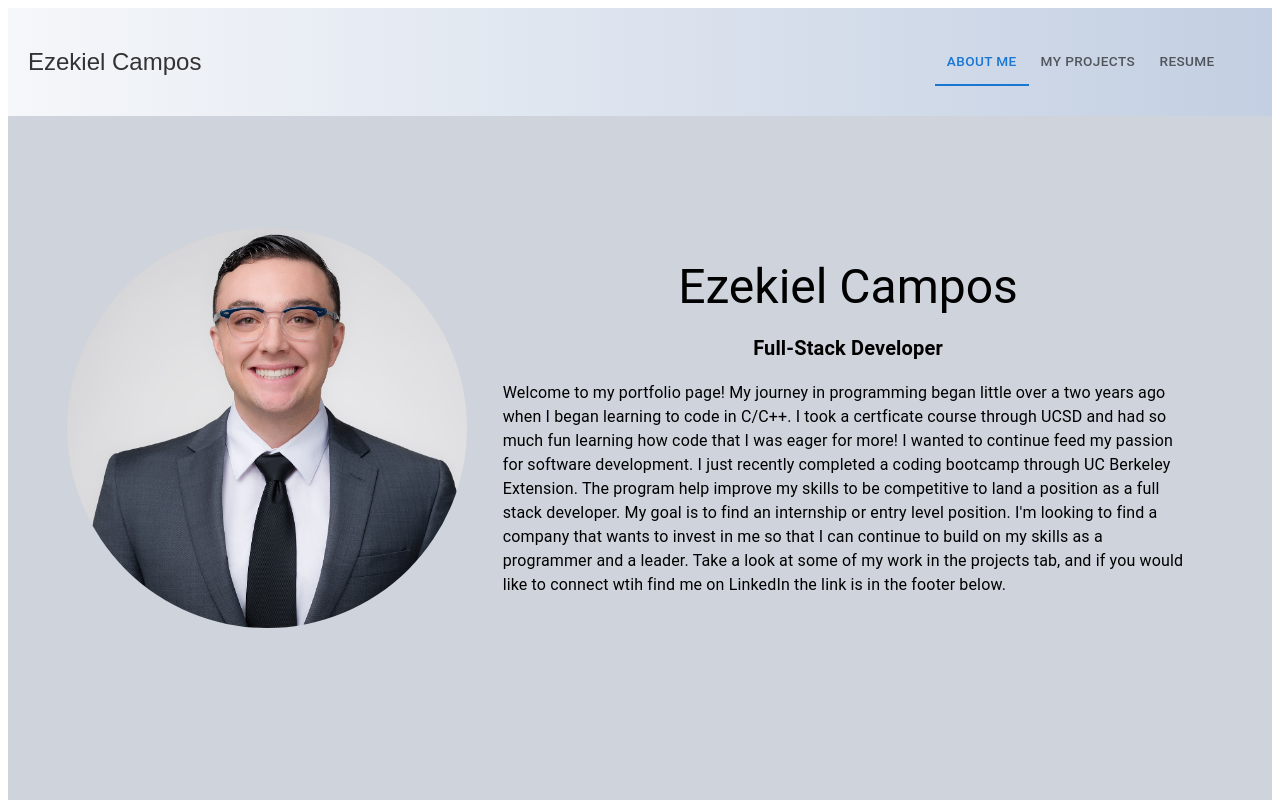
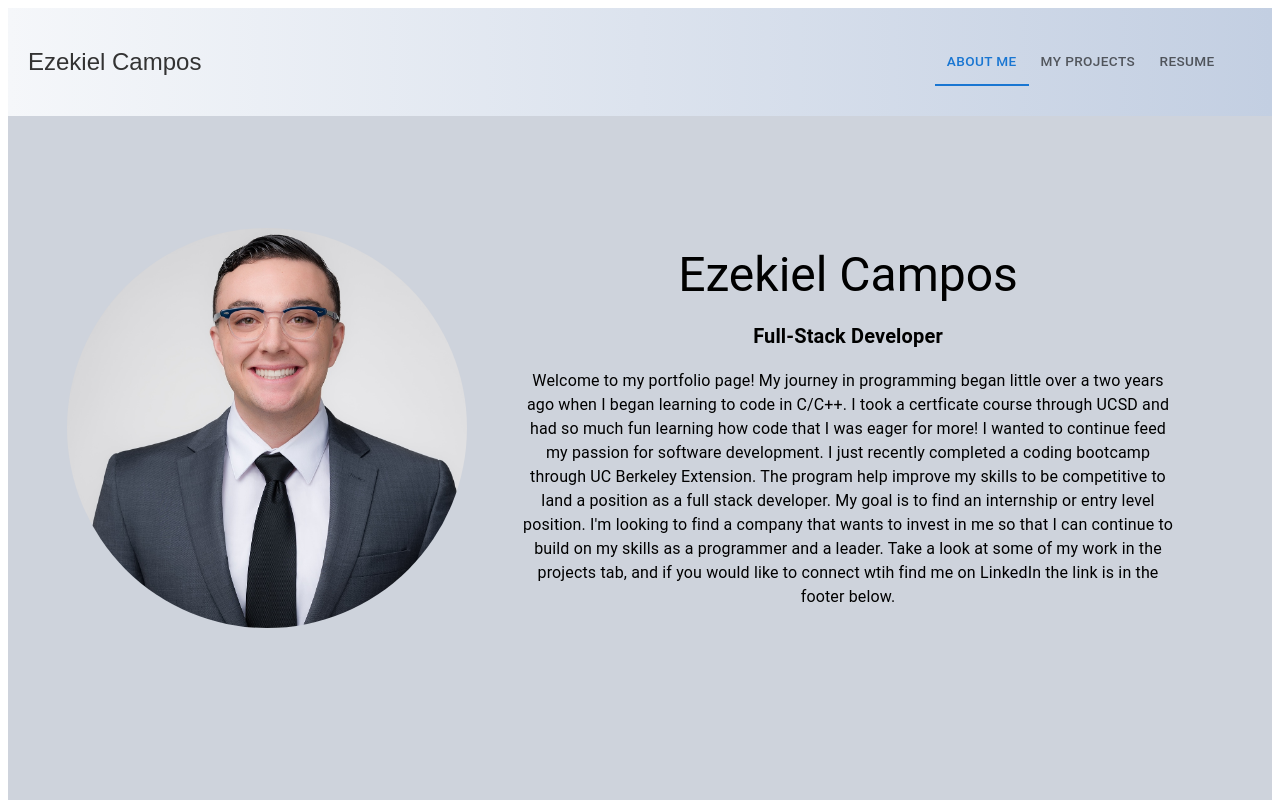
Before and after one commit to EzekielCampos/ezekiel-campos-react-portfolio, a React (Vite) app: page / in a window 1280 px wide. Shown: the top 800 px of the page. Built offline with nearby package versions, Linux system fonts and the light colour scheme.

Commit message:
positioning of text in bio

```diff
--- a/src/components/pages/Bio.jsx
+++ b/src/components/pages/Bio.jsx
@@ -39,14 +39,26 @@ export const Bio = () => {
         sx={{ paddingRight: "20px", paddingLeft: "20px" }}
       >
         {/* The bio text will be placed next to the image */}
-        <Grid display="flex" justifyContent="center" alignContent={"center"}>
+        <Grid
+          sx={{
+            paddingRight: "20px",
+            paddingLeft: "20px",
+            textAlign: { xs: "center", md: "center" }, // Center text on small screens
+          }}
+        >
           {/* Name header */}
           <Typography variant="h3" component="h1" gutterBottom>
             Ezekiel Campos
           </Typography>
         </Grid>
         {/* Positon subheader */}
-        <Grid display="flex" justifyContent="center">
+        <Grid
+          sx={{
+            paddingRight: "20px",
+            paddingLeft: "20px",
+            textAlign: { xs: "center", md: "center" }, // Center text on small screens
+          }}
+        >
           <Typography
             variant="h6"
             component="h2"
@@ -56,7 +68,13 @@ export const Bio = () => {
             Full-Stack Developer
           </Typography>
         </Grid>
-        <Grid display="flex" justifyContent="center">
+        <Grid
+          sx={{
+            paddingRight: "20px",
+            paddingLeft: "20px",
+            textAlign: { xs: "center", md: "center" }, // Center text on small screens
+          }}
+        >
           {/* Short summary of developer */}
           <Typography variant="body1">
             Welcome to my portfolio page! My journey in programming began little
```
